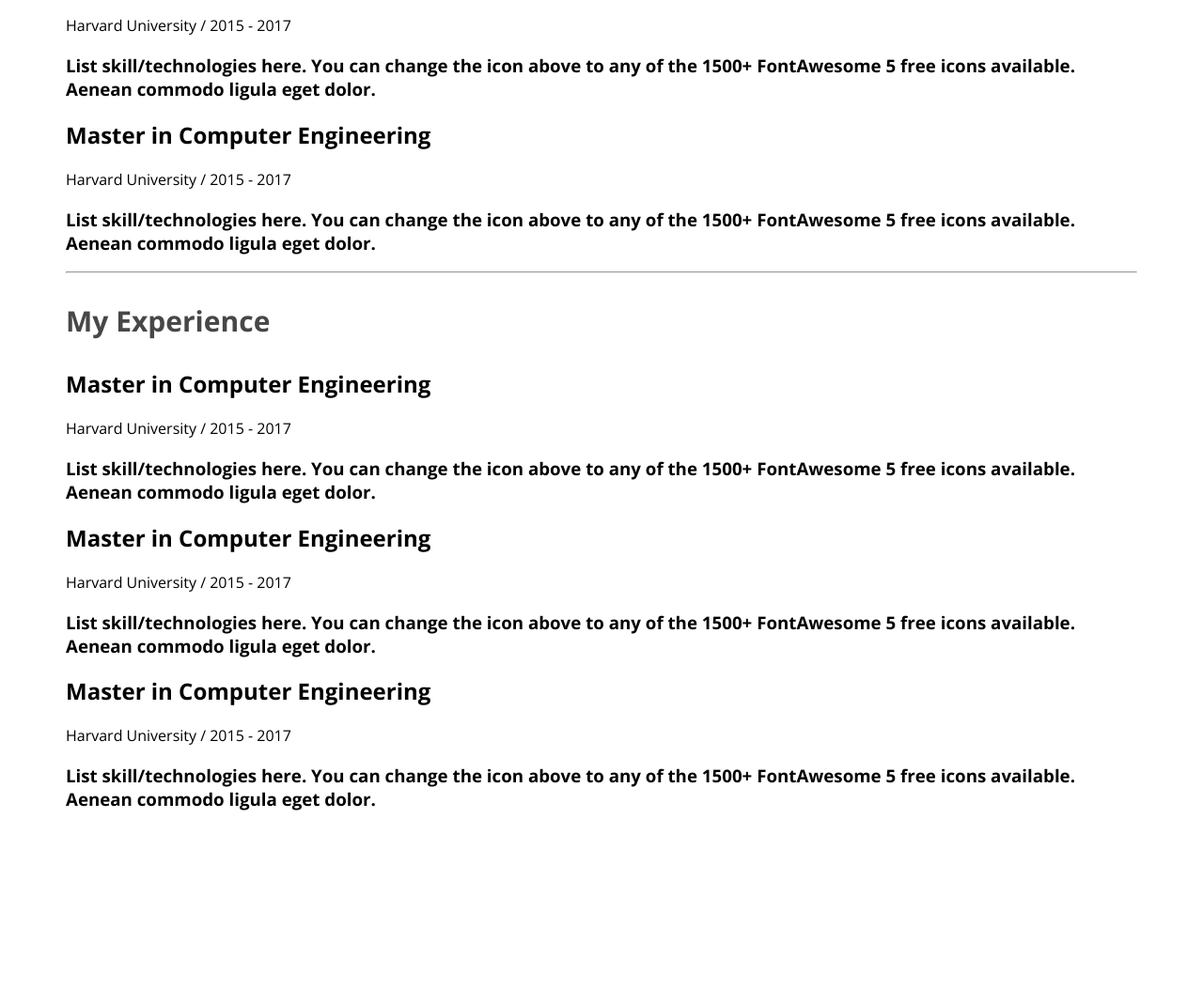
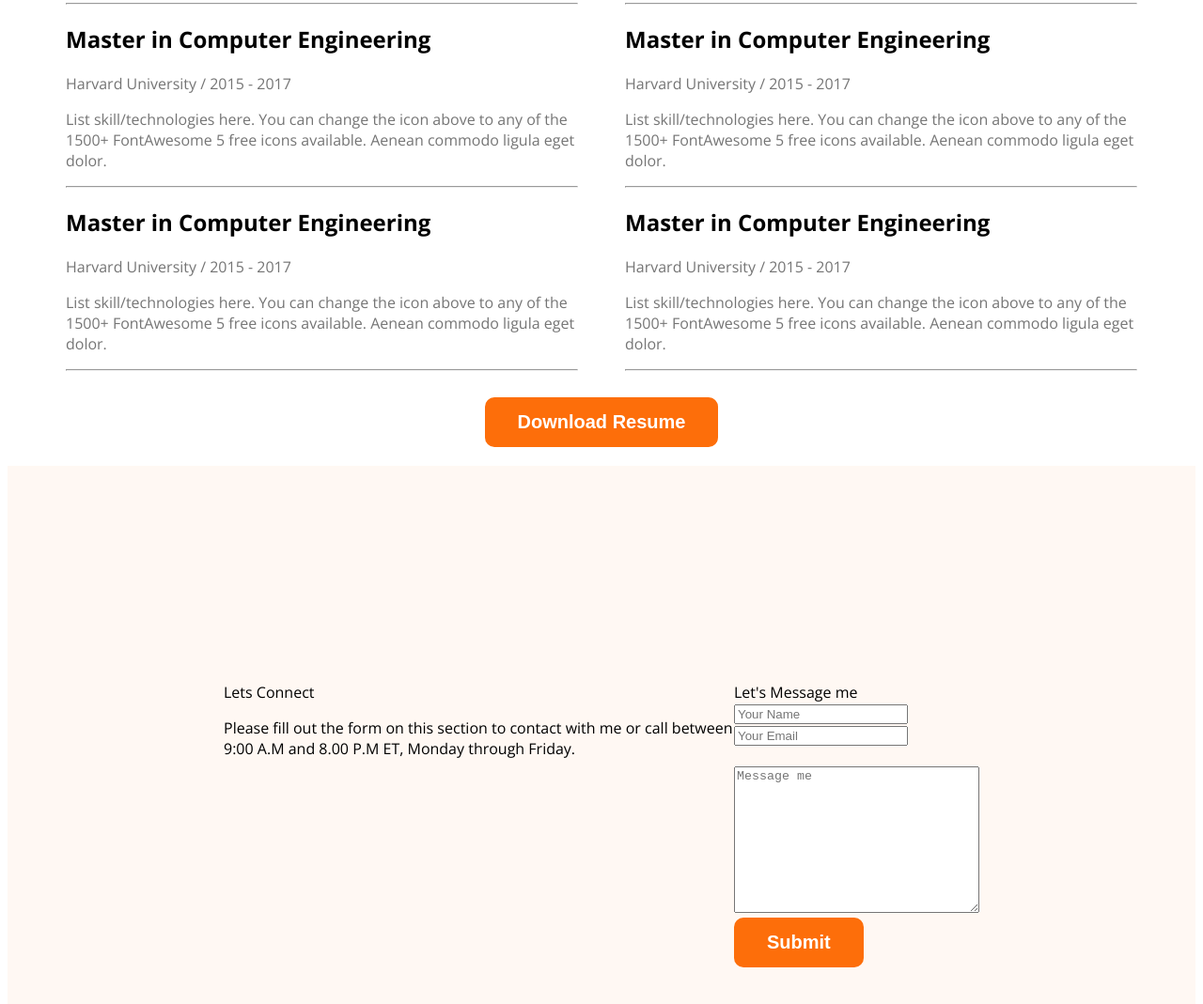
Before and after one commit to mdtouhidulislam136/touhiduls-portfolio2024, a plain HTML site: page index.html in a window 1280 px wide. Shown: the part 2778-3847 px from the top of the page at 94% size. Before the commit the page ends 3660 px from the top, so only its background shows below. Drawn offline with nearby package versions, Linux system fonts and the light colour scheme.

Commit message:
footer added

```diff
--- a/index.html
+++ b/index.html
@@ -123,45 +123,47 @@
       <!-- resume section -->
       <section>
         <h3 class="section-title">My Resume Summary</h3>
-
         <div class="resume-container">
           <div class="resume-column">
             <h3 class="resume-column-title">My Education</h3>
-
             <div class="resume-item">
               <h2 class="resume-item-title">Master in Computer Engineering</h2>
               <p class="resume-item-institute">
                 Harvard University / 2015 - 2017
               </p>
-              <h3 class="resume-item-description">
+              <p class="resume-item-description">
                 List skill/technologies here. You can change the icon above to
                 any of the 1500+ FontAwesome 5 free icons available. Aenean
                 commodo ligula eget dolor.
-              </h3>
+              </p>
             </div>
+            <hr />
             <div class="resume-item">
               <h2 class="resume-item-title">Master in Computer Engineering</h2>
               <p class="resume-item-institute">
                 Harvard University / 2015 - 2017
               </p>
-              <h3 class="resume-item-description">
+              <p class="resume-item-description">
                 List skill/technologies here. You can change the icon above to
                 any of the 1500+ FontAwesome 5 free icons available. Aenean
                 commodo ligula eget dolor.
-              </h3>
+              </p>
             </div>
+            <hr />
             <div class="resume-item">
               <h2 class="resume-item-title">Master in Computer Engineering</h2>
               <p class="resume-item-institute">
                 Harvard University / 2015 - 2017
               </p>
-              <h3 class="resume-item-description">
+              <p class="resume-item-description">
                 List skill/technologies here. You can change the icon above to
                 any of the 1500+ FontAwesome 5 free icons available. Aenean
                 commodo ligula eget dolor.
-              </h3>
+              </p>
             </div>
             <hr />
+          </div>
+
           <div class="resume-column">
             <h3 class="resume-column-title">My Experience</h3>
             <div class="resume-item">
@@ -169,40 +171,68 @@
               <p class="resume-item-institute">
                 Harvard University / 2015 - 2017
               </p>
-              <h3 class="resume-item-description">
+              <p class="resume-item-description">
                 List skill/technologies here. You can change the icon above to
                 any of the 1500+ FontAwesome 5 free icons available. Aenean
                 commodo ligula eget dolor.
-              </h3>
+              </p>
             </div>
+            <hr />
             <div class="resume-item">
               <h2 class="resume-item-title">Master in Computer Engineering</h2>
               <p class="resume-item-institute">
                 Harvard University / 2015 - 2017
               </p>
-              <h3 class="resume-item-description">
+              <p class="resume-item-description">
                 List skill/technologies here. You can change the icon above to
                 any of the 1500+ FontAwesome 5 free icons available. Aenean
                 commodo ligula eget dolor.
-              </h3>
+              </p>
             </div>
+            <hr />
             <div class="resume-item">
               <h2 class="resume-item-title">Master in Computer Engineering</h2>
               <p class="resume-item-institute">
                 Harvard University / 2015 - 2017
               </p>
-              <h3 class="resume-item-description">
+              <p class="resume-item-description">
                 List skill/technologies here. You can change the icon above to
                 any of the 1500+ FontAwesome 5 free icons available. Aenean
                 commodo ligula eget dolor.
-              </h3>
+              </p>
+            </div>
+            <hr />
           </div>
         </div>
-
+        <div class="resume-button">
+          <button class="btn-primary">Download Resume</button>
         </div>
       </section>
     </main>
 
-    <footer></footer>
+    <footer class="footer-container">
+      <div class="footer-item">
+        <div class="social-media">
+          <div class="social-media-title">Lets Connect</div>
+          <p>Please fill out the form on this section to contact with me or call between 9:00 A.M and 8.00 P.M ET, Monday through Friday.</p>
+        </div>
+        <div>
+          <div class="contact">Let's Message me</div>
+          <div>
+            <form action="action" class="action-form">
+                <div ><input type="text" placeholder="Your Name"></div>
+                <div><input type="text" placeholder="Your Email"></div> <br>
+               <div> <textarea name="message" id="" cols="30" rows="10" placeholder="Message me"></textarea></div>
+               <button type="submit" class="btn-primary">Submit</button>
+            </form>
+
+
+            <!-- <div><input type="text" placeholder="Your Name" /></div>
+            <div><input type="text" placeholder="Your Email" /></div>
+            <div><input type="text" placeholder="Your Message" /></div> -->
+          </div>
+        </div>
+      </div>
+    </footer>
   </body>
 </html>
--- a/style.css
+++ b/style.css
@@ -153,3 +153,34 @@ font-size: 30px;
 font-weight: 700;
 
 }
+
+.resume-container{
+    display: flex;
+    gap: 50px;
+
+}
+.resume-item-institute{
+    color:#757575;
+}
+
+
+.resume-item-description{
+    color: #757575;
+}
+
+.resume-button{
+   text-align: center;
+   margin-top: 20px;
+}
+
+/* footer style  */
+.footer-container{
+    background-color: #FFF8F3;
+}
+
+.footer-item{
+    display: flex;
+    justify-content: space-between;
+    margin-top: 20px;
+    padding: 230px;
+}
```
Lines whose indentation alone changed are shown as unchanged.
